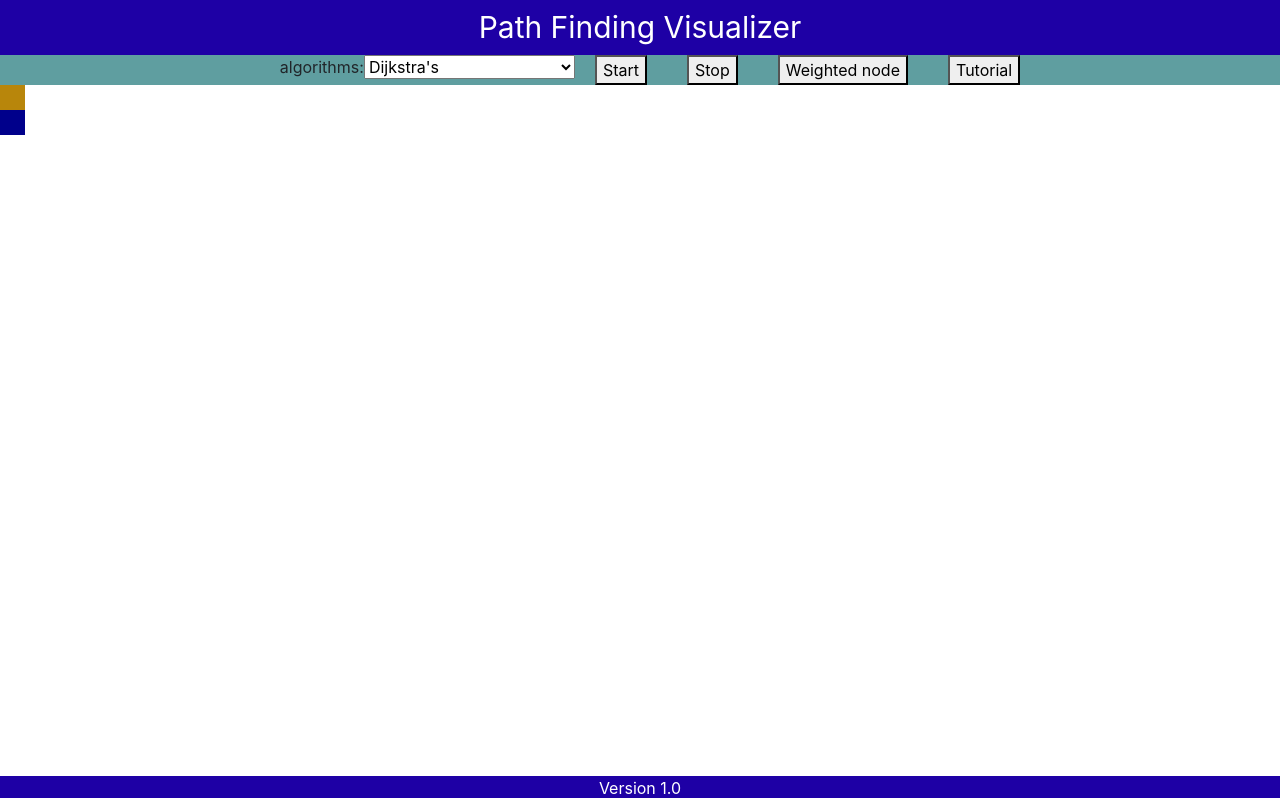
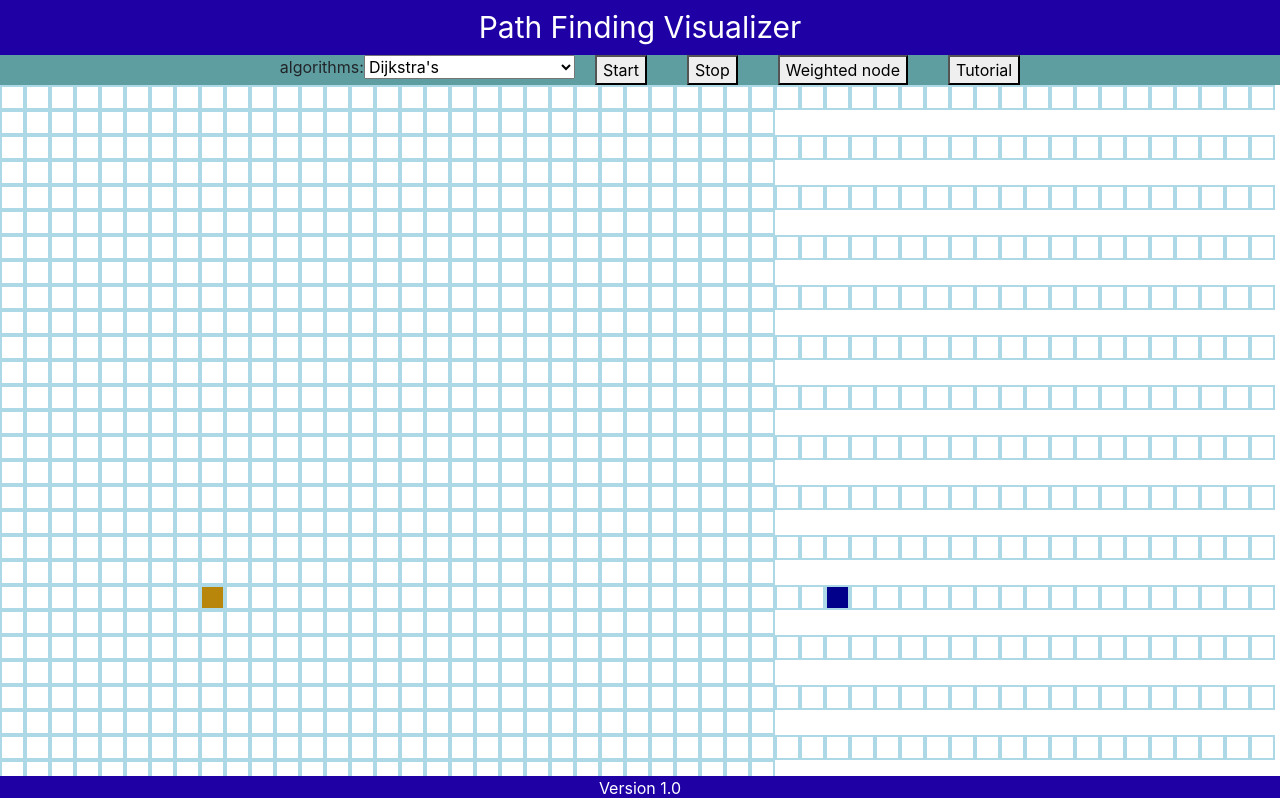
Before and after one commit to trevor-liu/path-finding-visualizer, a React (Create React App) app: page / in a window 1280 px wide. Shown: the top 798 px of the page. Built offline with nearby package versions, Linux system fonts and the light colour scheme.

Commit message:
commented code and decorated the grid
Co-authored-by: Pushkar Sabharwal <pushkar7567@gmail.com>

```diff
--- a/src/App.css
+++ b/src/App.css
@@ -27,31 +27,3 @@
   text-align: center;
   color: white;
 }
-
-.node {
-  border-width: 2px;
-  border-color: lightblue;
-  background-color: white;
-  width: 25px;
-  height: 25px;
-}
-
-.clicked-node {
-  border-width: 2px;
-  border-color: lightblue;
-  background-color: black;
-  width: 25px;
-  height: 25px;
-}
-
-.node:hover {
-  background-color: red;
-}
-
-.node:focus {
-  outline: none;
-}
-
-.clicked-node:focus {
-  outline: none;
-}
--- a/src/PathfindingVisualizer/Node/Node.css
+++ b/src/PathfindingVisualizer/Node/Node.css
@@ -1,15 +1,50 @@
+.node {
+    border: lightblue 2px solid;
+    background-color: white;
+    width: 25px;
+    height: 25px;
+    display: inline-block;
+    /* outline: aqua 1px solid; */
+    margin: 0 0;
+}
+
 .node-start {
-    border-width: 2px;
-    border-color: lightblue;
+    border: lightblue 2px solid;
     width: 25px;
     height: 25px;
     background-color: darkgoldenrod;
+    display: inline-block;
+    /* outline: aqua 1px solid; */
+    margin: 0 0;
 }
 
 .node-finish {
-    border-width: 2px;
-    border-color: lightblue;
+    border: lightblue 2px solid;
     width: 25px;
     height: 25px;
     background-color: darkblue;
+    display: inline-block;
+    /* outline: aqua 1px solid; */
+    margin: 0 0;
 }
+
+
+  /* .clicked-node {
+    border-width: 2px;
+    border-color: lightblue;
+    background-color: black;
+    width: 25px;
+    height: 25px;
+  } */
+/*
+  .node:hover {
+    background-color: red;
+  }
+
+  .node:focus {
+    outline: none;
+  }
+
+  .clicked-node:focus {
+    outline: none;
+  } */
--- a/src/PathfindingVisualizer/Node/Node.jsx
+++ b/src/PathfindingVisualizer/Node/Node.jsx
@@ -7,9 +7,8 @@ export default class Node extends Component {
   }
   render() {
     const {col, row, isFinish, isStart} = this.props;
-    console.log(this.props);
     return (
-      <div className={isFinish? "node-finish": isStart? "node-start":""}> </div>
+      <div className={isFinish? "node-finish": isStart? "node-start":"node"}> </div>
       // <button
       //   className={isFinish? "node-finish": isStart? "node-start": this.state.isClicked ? "clicked-node" : "node"}
       //   onClick={() => {
--- a/src/PathfindingVisualizer/PathfindingVisualizer.css
+++ b/src/PathfindingVisualizer/PathfindingVisualizer.css
@@ -1,3 +1,8 @@
 .grid {
   text-align: center;
 }
+
+.row {
+  margin: 0 0;
+  padding-left: 15px;
+}
--- a/src/PathfindingVisualizer/PathfindingVisualizer.jsx
+++ b/src/PathfindingVisualizer/PathfindingVisualizer.jsx
@@ -2,11 +2,13 @@ import React, { Component } from "react";
 import "./PathfindingVisualizer.css";
 import Node from "./Node/Node";
 
+// set the Default starting and end node
 const START_NODE_ROW = 10;
 const START_NODE_COL = 8;
 const FINISH_NODE_ROW = 10;
 const FINISH_NODE_COL = 33;
 
+// Defining a class for PathfindingVisulizer for App.js
 export default class PathfindingVisulizer extends Component {
   constructor() {
     super();
@@ -15,6 +17,7 @@ export default class PathfindingVisulizer extends Component {
     };
   }
 
+  // It render initialy to greate a grid
   componentDidMount() {
     const grid = makeGrid();
     this.setState({ grid });
@@ -25,12 +28,13 @@ export default class PathfindingVisulizer extends Component {
 
     return (
       <div className="grid">
-        {grid.map((row, rowIdx) => {
-          return (
-            <div>
+        {grid.map((row, rowIdx) =>
+            // only returning one div object, hence return is omitted
+            <div className="row">
+              {/* iterate through the matrix to display the node element */}
               {row.map((node, nodeIdx) => {
                 const {row, col, isFinish, isStart} = node;
-                //console.log({col})
+                // passing in properties for creating a node object
                 return (<Node
                   col = {col}
                   row = {row}
@@ -38,18 +42,18 @@ export default class PathfindingVisulizer extends Component {
                   isFinish = {isFinish} />);
             })}
             </div>
-          );
-        })}
+        )}
       </div>
     );
   }
 }
 
+// generating a matrix called grid (20X40) with node for each index
 const makeGrid = () => {
   const grid = [];
-  for (let row = 0; row < 20; row++) {
+  for (let row = 0; row < 44; row++) {
     const current_row = [];
-    for (let col = 0; col < 40; col++) {
+    for (let col = 0; col < 82; col++) {
       current_row.push(createNode(col, row));
     }
     grid.push(current_row);
@@ -57,12 +61,17 @@ const makeGrid = () => {
   return grid;
 };
 
+// creating a Node with properties
 const createNode = (col, row) => {
   return {
     col,
     row,
+
+    // if the node row and col is the default start or end node
     isStart: row === START_NODE_ROW && col === START_NODE_COL,
     isFinish: row === FINISH_NODE_ROW && col === FINISH_NODE_COL,
+
+    // properties for algorithms
     distance: Infinity,
     isVisited: false,
     previousNode: null,
```
